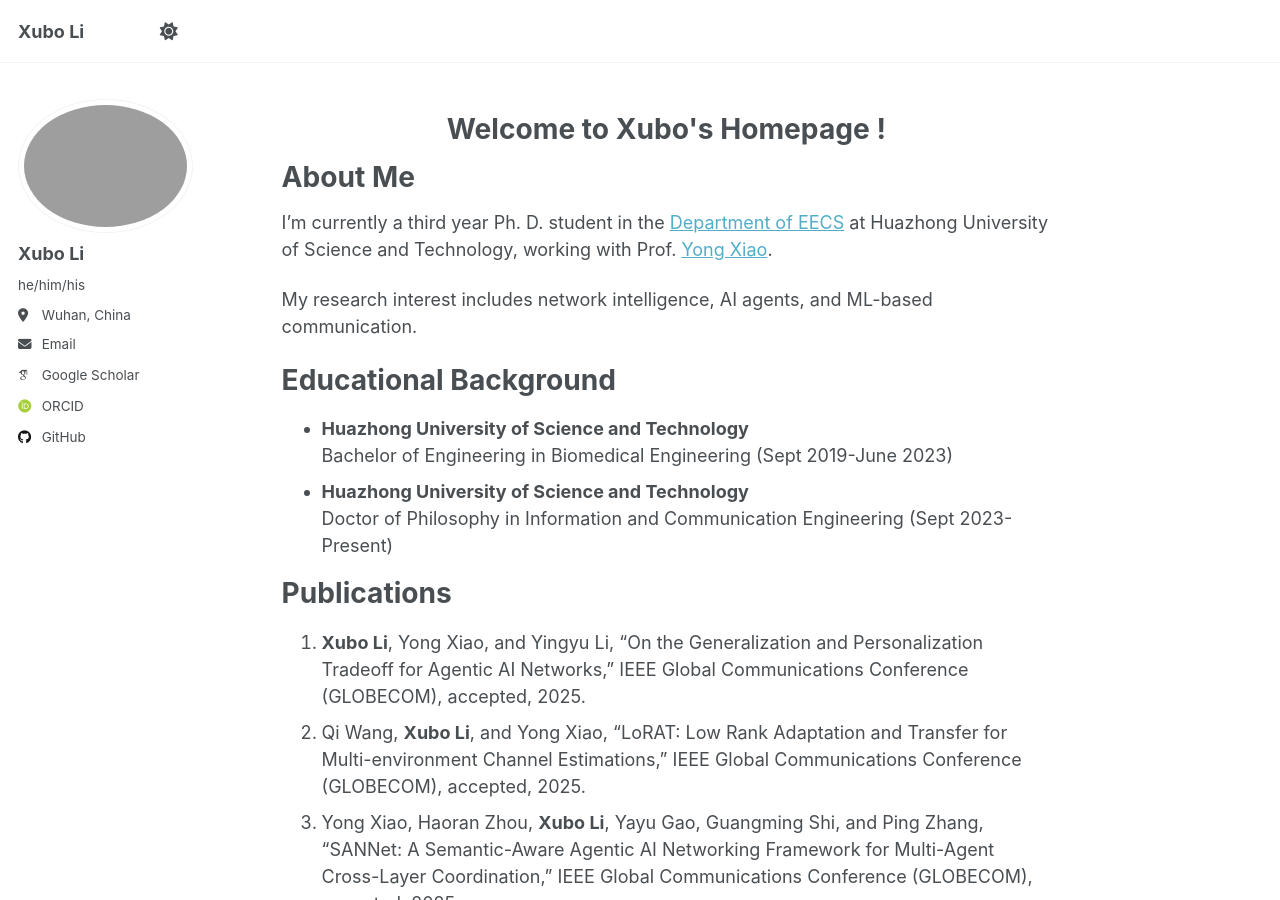
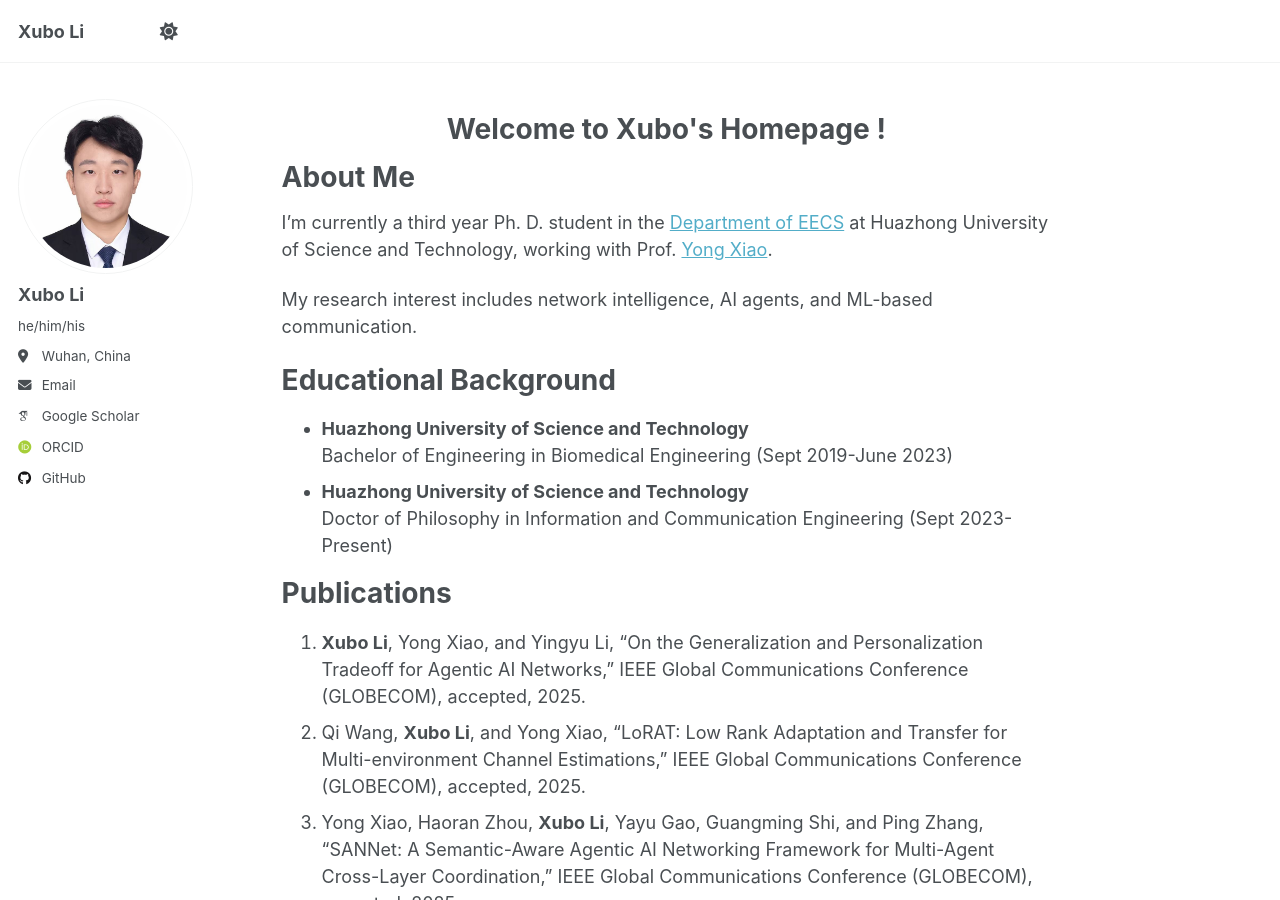
Before and after one commit to XuboLee/xubolee.github.io, a Jekyll site: the page built from _pages/about.md, in a window 1280 px wide and 900 px high. Built offline with Jekyll 4.4.1, drawn with Linux system fonts in a browser that asks for light colours; some web fonts are replaced; a script that is not in the unit is left out.

Commit message:
Update _config.yml

```diff
--- a/_config.yml
+++ b/_config.yml
@@ -22,7 +22,7 @@ repository               : "academicpages/academicpages.github.io"
 #               Additional customization can be done by editing /_includes/author-profile.html
 author:
   # Biographic information
-  avatar           : "5*5.png"
+  avatar           : "55.png"
   name             : "Xubo Li"
   pronouns         : "he/him/his"
   bio              : # "Short biography for the left-hand sidebar"
```
